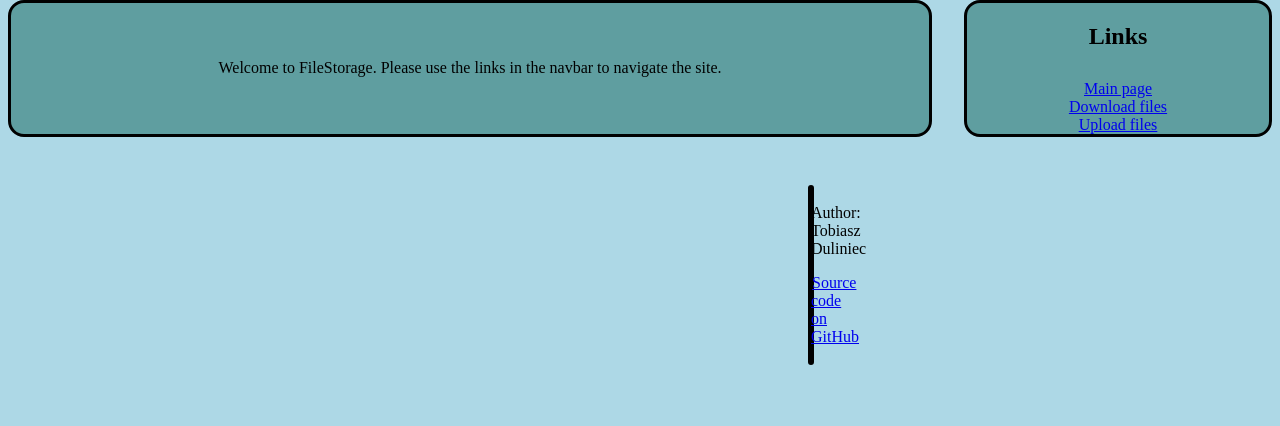
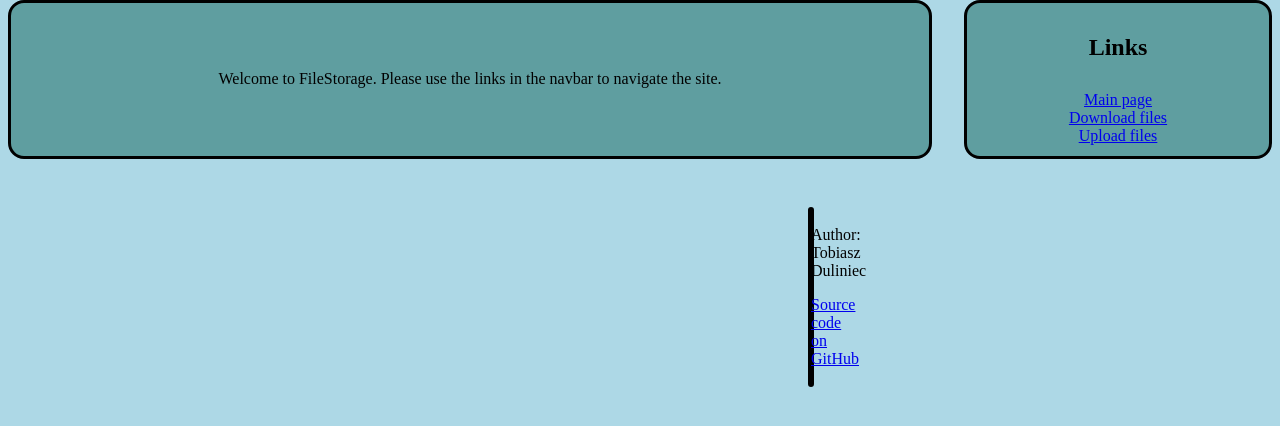
Before and after one commit to Tobiasz-Duliniec/FileStorage, a Flask app: page / in a window 1280 px wide. Shown: the part 90-516 px from the top of the page. Run offline with Flask 3, Linux system fonts and the light colour scheme.

Commit message:
Update style.css

```diff
--- a/FileStorage/static/style.css
+++ b/FileStorage/static/style.css
@@ -1,9 +1,5 @@
 body{
 	background-color: lightblue;
-}
-
-a{
-	padding: 1px;
 }
 
 form{
@@ -41,11 +37,18 @@ nav{
 	text-align: center;
 	grid-column-start: 2;
 	grid-row-start: 1;
+	padding: 0.7em;
 }
 
 header{
 	text-align: center;
 	padding: 0 0 10px 0;
+}
+
+input[type="file"]::file-selector-button, input[type="submit"]{
+	padding: 0.4em;
+	background-color: DarkSeaGreen;
+	border-color: black;
 }
 
 .file_name{
```
